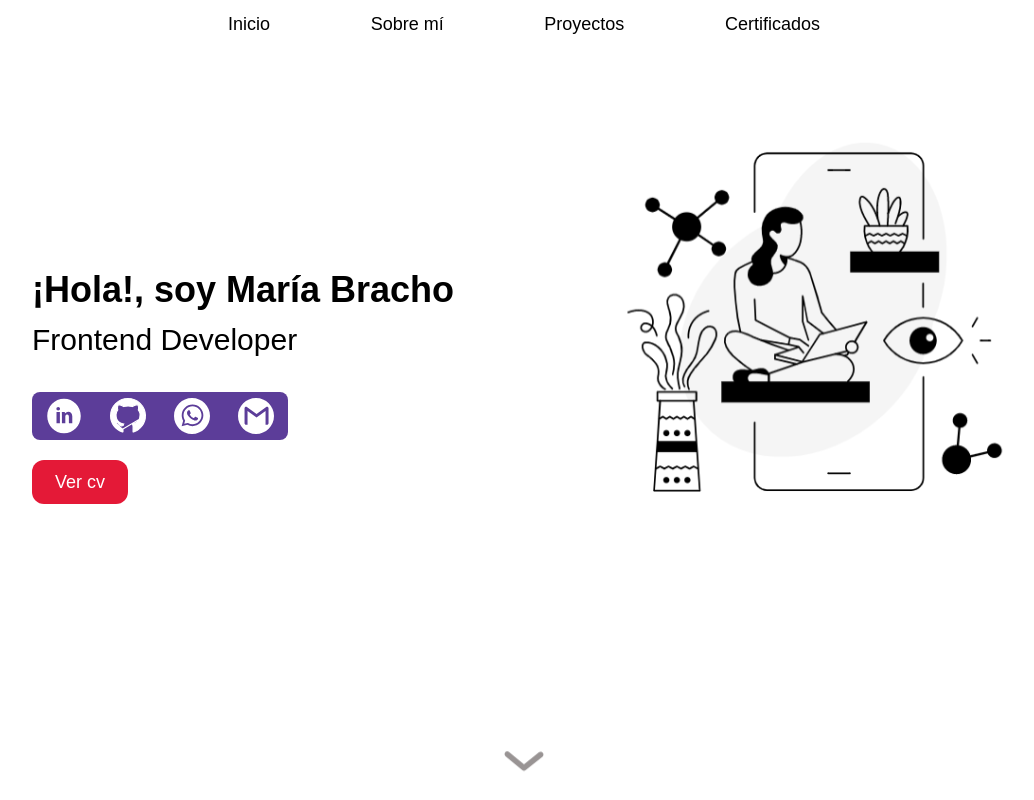
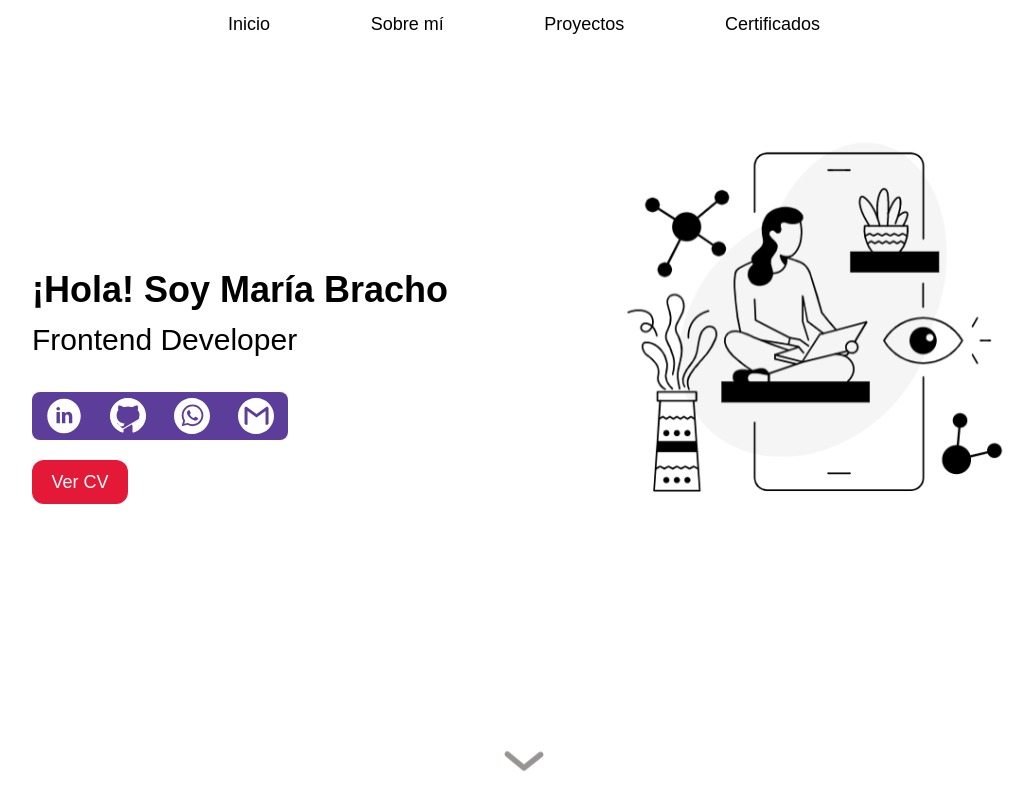
Before and after one commit to MariaBracho/portfolio, a Next.js app: page / in a window 1280 px wide. Shown: the top 800 px of the page, without its empty margins (116-1150 px from the left). Built offline with nearby package versions, Linux system fonts and the light colour scheme.

Commit message:
fixed header

```diff
--- a/components/Header.js
+++ b/components/Header.js
@@ -7,7 +7,7 @@ export default function Header() {
     <div className="w-full h-4/5 flex flex-col items-center justify-center">
       <div className="grid grid-cols-[60%,40%] items-center  w-full px-5 h-64 md:w-4/5 md:justify-self-center justify-center">
         <div>
-          <p className="text-4xl font-bold mb-3 ">¡Hola!, soy María Bracho</p>
+          <p className="text-4xl font-bold mb-3 ">¡Hola! Soy María Bracho</p>
           <p className="text-2xl md:text-3xl font-medium">Frontend Developer</p>
         </div>
         <div className="w-full h-auto">
@@ -31,7 +31,7 @@ export default function Header() {
               download="María_Bracho_Villanueva__CV"
               href="/files/Frontend_María_Bracho_Villanueva__CV.pdf"
             >
-              Ver cv
+              Ver CV
             </a>
           </div>
         </div>
```
